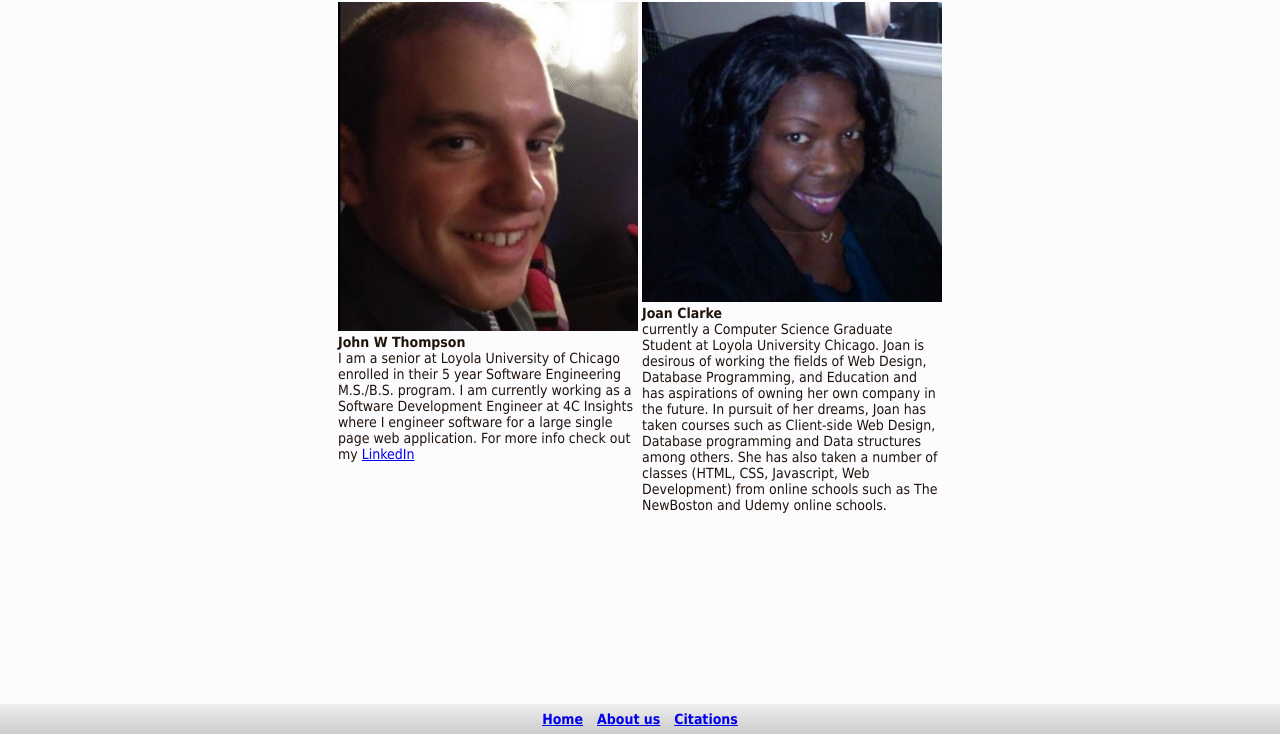
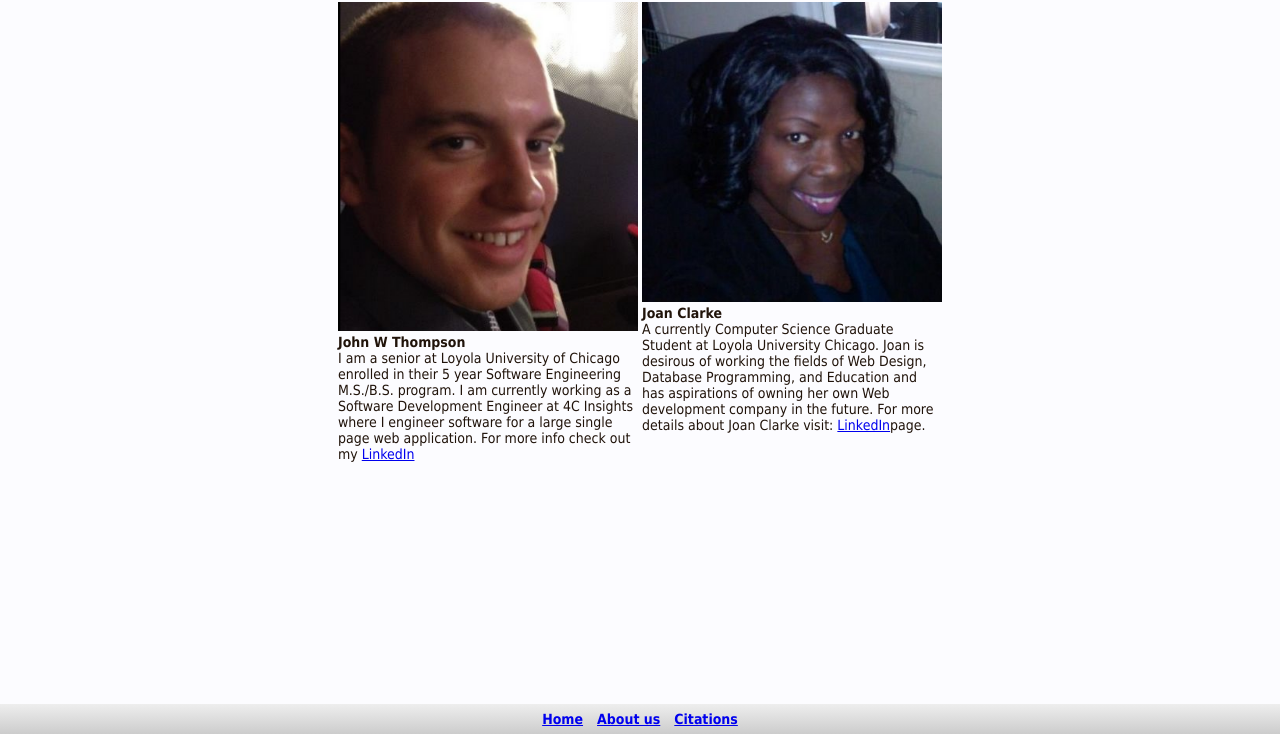
Before and after one commit to jthompson18/client-dev, a plain HTML site: page additionalPages/aboutUsPage.html in a window 1280 px wide. Shown: the part 66-800 px from the top of the page. Drawn offline with Linux system fonts and the light colour scheme.

Commit message:
adding link to linkedIn page for my profile after resolving merge issue

```diff
--- a/additionalPages/aboutUsPage.html
+++ b/additionalPages/aboutUsPage.html
@@ -21,7 +21,7 @@
       <article class="about-us-column">
         <section class="about-us-picture">
           <img src="jclarke-pic.jpg" width="300"/>
-          <figcaption><strong>Joan Clarke</strong><br/>currently a Computer Science Graduate Student at Loyola University Chicago. Joan is desirous of working the fields of Web Design, Database Programming, and Education and has aspirations of owning her own company in the future.  In pursuit of her dreams, Joan has taken courses such as Client-side Web Design, Database programming and Data structures among others.  She has also taken a number of classes (HTML, CSS, Javascript, Web Development) from online schools such as The NewBoston and Udemy online schools.</figcaption>
+          <figcaption><strong>Joan Clarke</strong><br/> A currently Computer Science Graduate Student at Loyola University Chicago. Joan is desirous of working the fields of Web Design, Database Programming, and Education and has aspirations of owning her own Web development company in the future. For more details about Joan Clarke visit: <a target="_blank" href="https://jm.linkedin.com/pub/joan-clarke/19/937/a18">LinkedIn</a>page.</figcaption>
         </section>
       </article>
     </section>
```
Also changed, not shown: css/style.css (line endings or trailing spaces).
